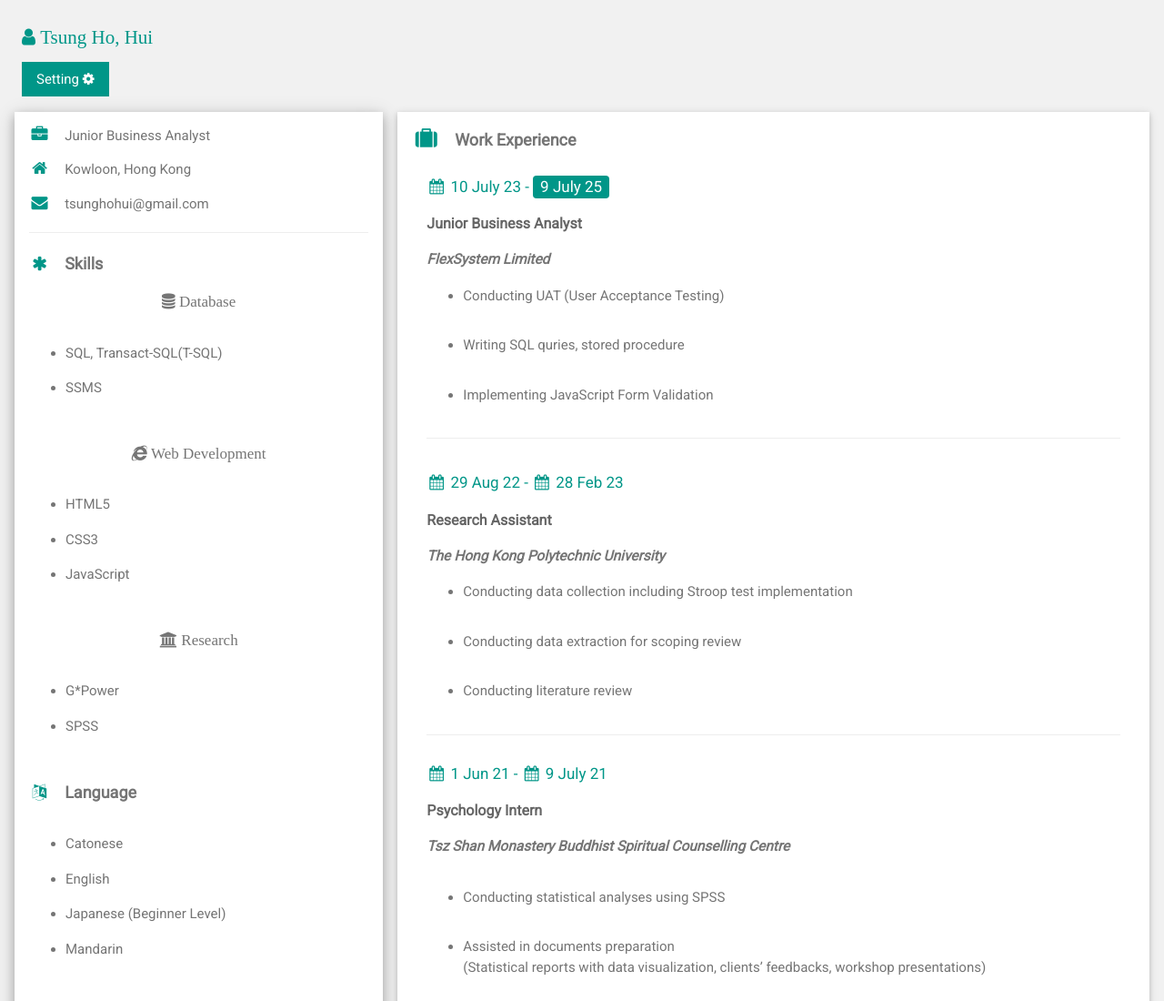
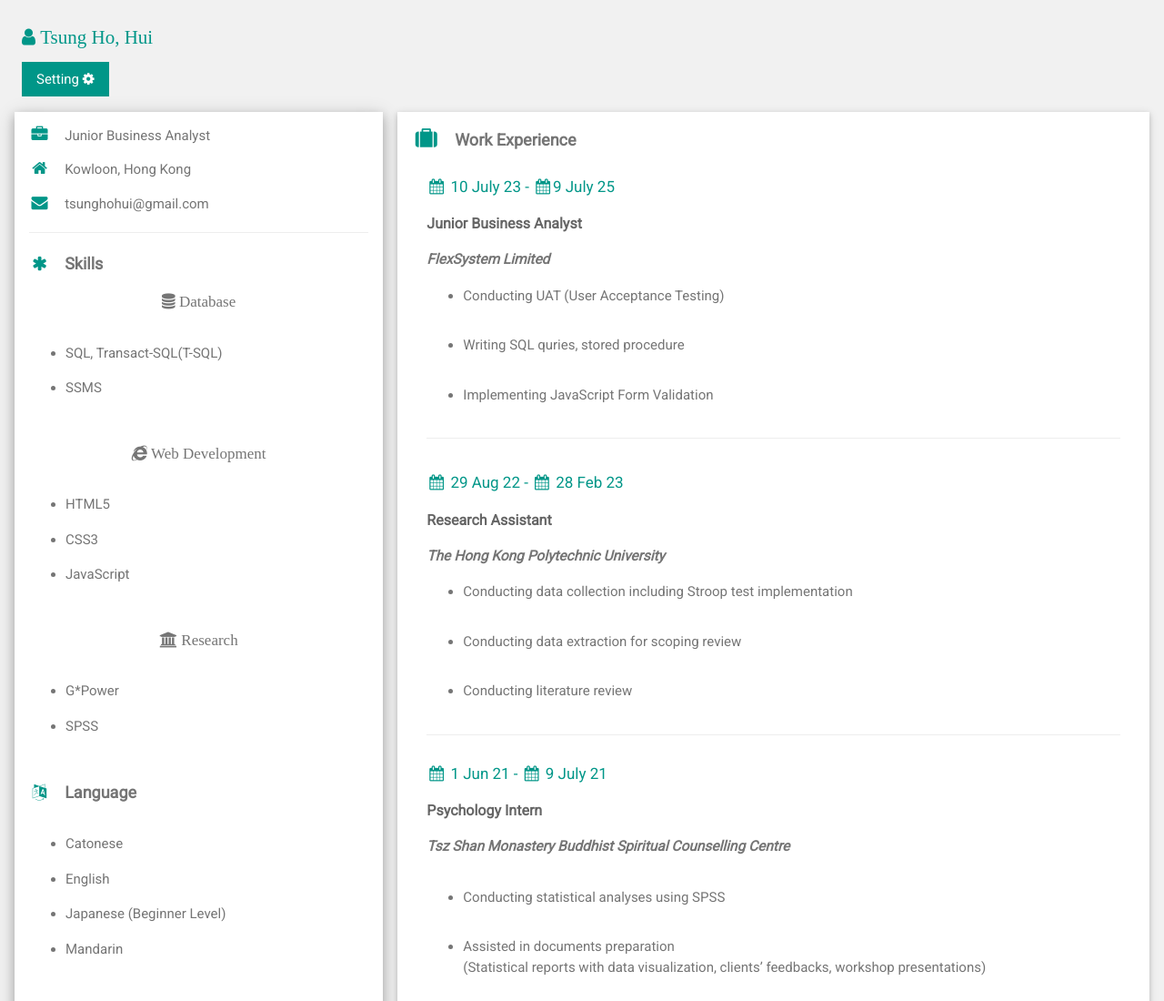
Before and after one commit to ivanhuith/ivanhuith.github.io, a plain HTML site: page index.html in a window 1280 px wide. Shown: the top 1100 px of the page at 91% size. Drawn offline with nearby package versions, Linux system fonts and the light colour scheme.

Commit message:
Update index.html

```diff
--- a/index.html
+++ b/index.html
@@ -91,7 +91,7 @@
               class="fa fa-suitcase fa-fw w3-margin-right w3-xlarge w3-text-teal"></i>Work Experience</h2>
           <div class="w3-container">
             <h3 class="w3-text-teal w3-margin-top w3-margin-bottom"><i class="fa fa-calendar fa-fw"></i> 10 July 23 -
-              <span class="w3-tag w3-teal w3-round" id="Tag">9 July 25</span>
+              <i class="fa fa-calendar fa-fw"></i>9 July 25</span>
             </h3>
             <h4 class="w3-opacity w3-margin-top w3-margin-bottom"><b>Junior Business Analyst</b></h4>
             <h5 class="Company w3-margin-top w3-margin-bottom w3-text-grey"><b>FlexSystem Limited</b></h5>
```
